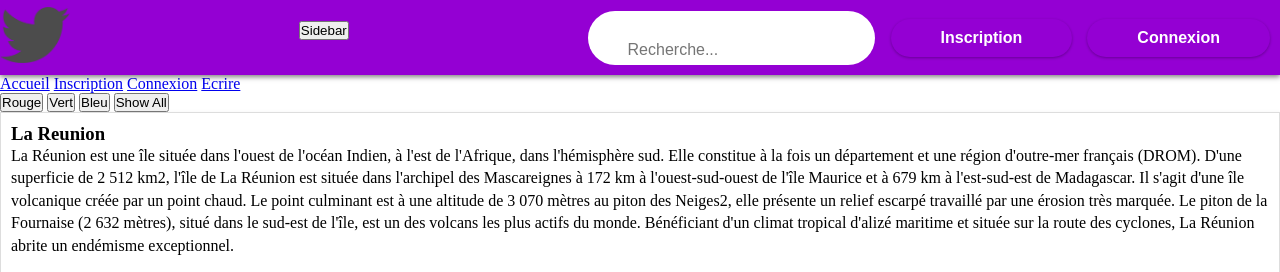
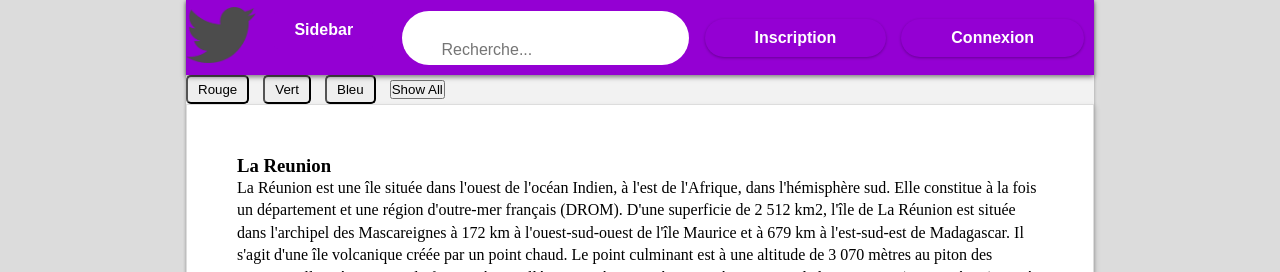
Before and after one commit to guigzlsx/Twittos, a PHP site: page /cours/ in a window 1280 px wide. Shown: the top 272 px of the page. Run offline with PHP 8.4, Linux system fonts and the light colour scheme; data comes from the database, SQL or seed files in the repository; data that the repository does not hold is empty.

Commit message:
Update style.css

```diff
--- a/cours/css/style.css
+++ b/cours/css/style.css
@@ -1,6 +1,7 @@
 html,
 body {
   height: 100%;
+  background-color: #dcdcdc;
 }
 
 * {
@@ -13,9 +14,14 @@
   top: 0;
   width: 100%;
   height: 60px;
-  background-color: #9400D3;
+  background-color: #9400d3;
   padding-bottom: 15px;
   box-shadow: 0px 2px 5px rgba(0, 0, 0, 0.5);
+}
+.page {
+  width: 908px;
+  margin: auto;
+  box-shadow: 0px 1px 3px rgba(0, 0, 0, 0.3);
 }
 
 main {
@@ -372,3 +396,133 @@
   align-items: center;
   list-style-type: none;
 }
+
+.sidenav {
+  height: 100%;
+  width: 0;
+  position: fixed;
+  z-index: 1;
+  top: 0;
+  left: 0;
+  background-color: #9400d3;
+  overflow-x: hidden;
+  padding-top: 20px;
+  transition: 0.5s;
+}
+
+.sidenav a {
+  padding: 6px 8px 6px 16px;
+  text-decoration: none;
+  font-size: 20px;
+  color: white;
+  display: block;
+  font-family: "Segoe UI", Tahoma, Geneva, Verdana, sans-serif;
+  font-weight: bold;
+}
+
+.sidenav a:hover {
+  color: #000000;
+}
+
+.content {
+  margin-left: 200px;
+  padding: 20px;
+  transition: 0.5s;
+}
+
+.active {
+  width: 200px;
+}
+
+.navbar-bouton {
+  display: inline-block;
+  padding: 10px 20px;
+  font-size: 16px;
+  font-weight: bold;
+  text-align: center;
+  text-decoration: none;
+  background-color: #9400d3;
+  color: white;
+  border: none;
+  border-radius: 4px;
+  cursor: pointer;
+}
+
+.navbar-bouton:hover {
+  background-color: #7e04b2;
+}
+
+.navbar-bouton:active {
+  background-color: #7e04b2;
+}
+
+/* Grid */
+
+.container {
+  display: grid;
+  grid-template-columns: repeat(3, 1fr);
+  grid-gap: 20px;
+}
+
+.item {
+  background-color: #ddd;
+  padding: 20px;
+  text-align: center;
+}
+
+@media screen and (max-width: 768px) {
+  .container {
+    grid-template-columns: 1fr;
+  }
+}
+
+
+
+/* Elements Tag  */
+.tag {
+  padding: 5px 10px;
+  margin-right: 10px;
+  background-color: #eee;
+  border-radius: 5px;
+  cursor: pointer;
+}
+
+.tag.active {
+  background-color: #007bff;
+  color: #fff;
+}
+
+/* Couleurs par défaut */
+.tags {
+  background-color: #f2f2f2;
+}
+
+.article {
+  background-color: #ffffff;
+}
+
+/* Styles lorsque le filtre est appliqué */
+.tags.filtered {
+  background-color: #e6e6e6;
+}
+
+.article.filtered {
+  background-color: #f8f8f8;
+}
+
+/* Styles pour chaque tag */
+.article[data-tag="rouge"] {
+  border: 2px solid red;
+}
+
+.article[data-tag="vert"] {
+  border: 2px solid green;
+}
+
+.article[data-tag="bleu"] {
+  border: 2px solid blue;
+}
+
+.image_tweet img {
+  width: 100px;
+}
```
Also changed, not shown: other parts of cours/css/style.css (+29 -11 lines).
